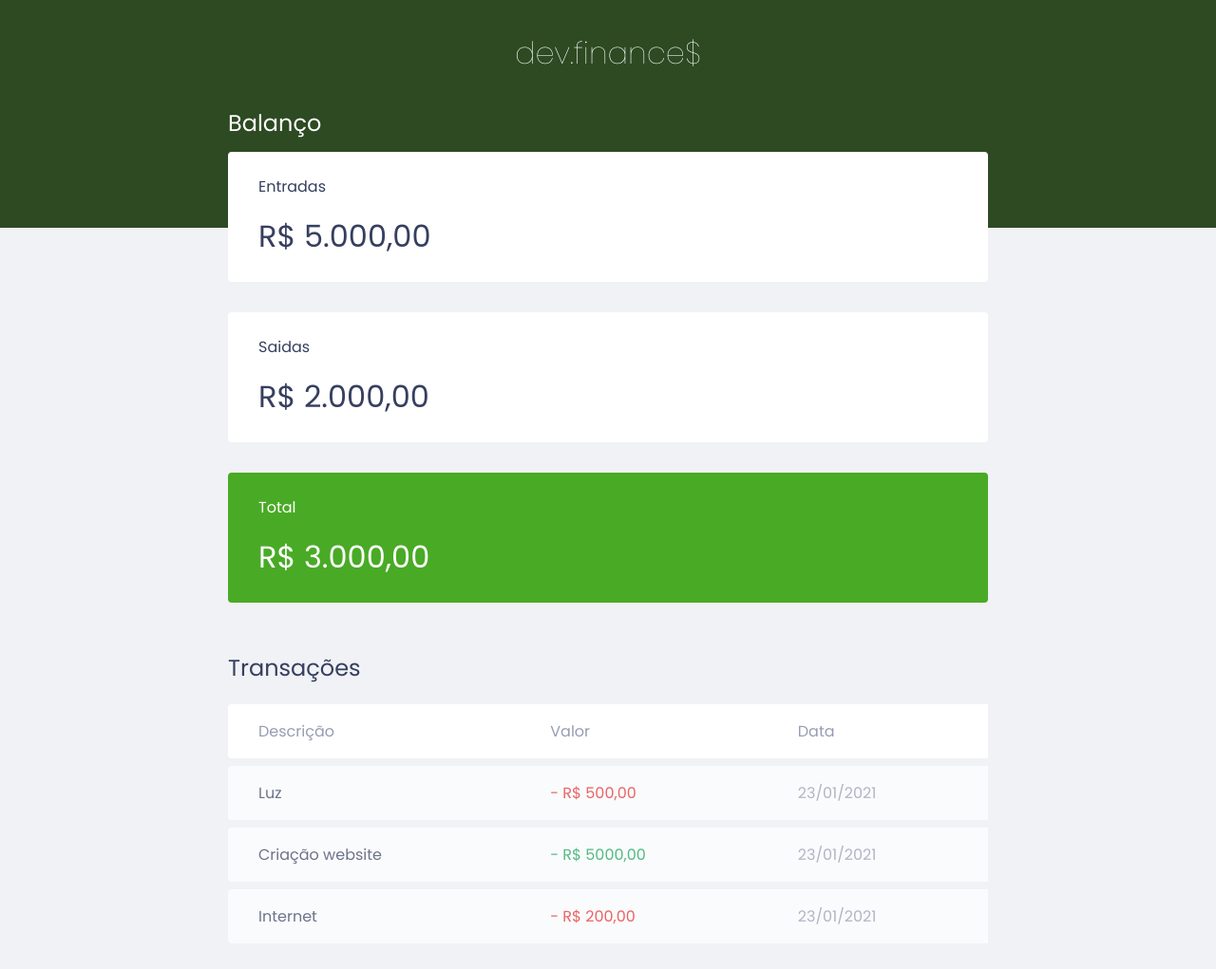
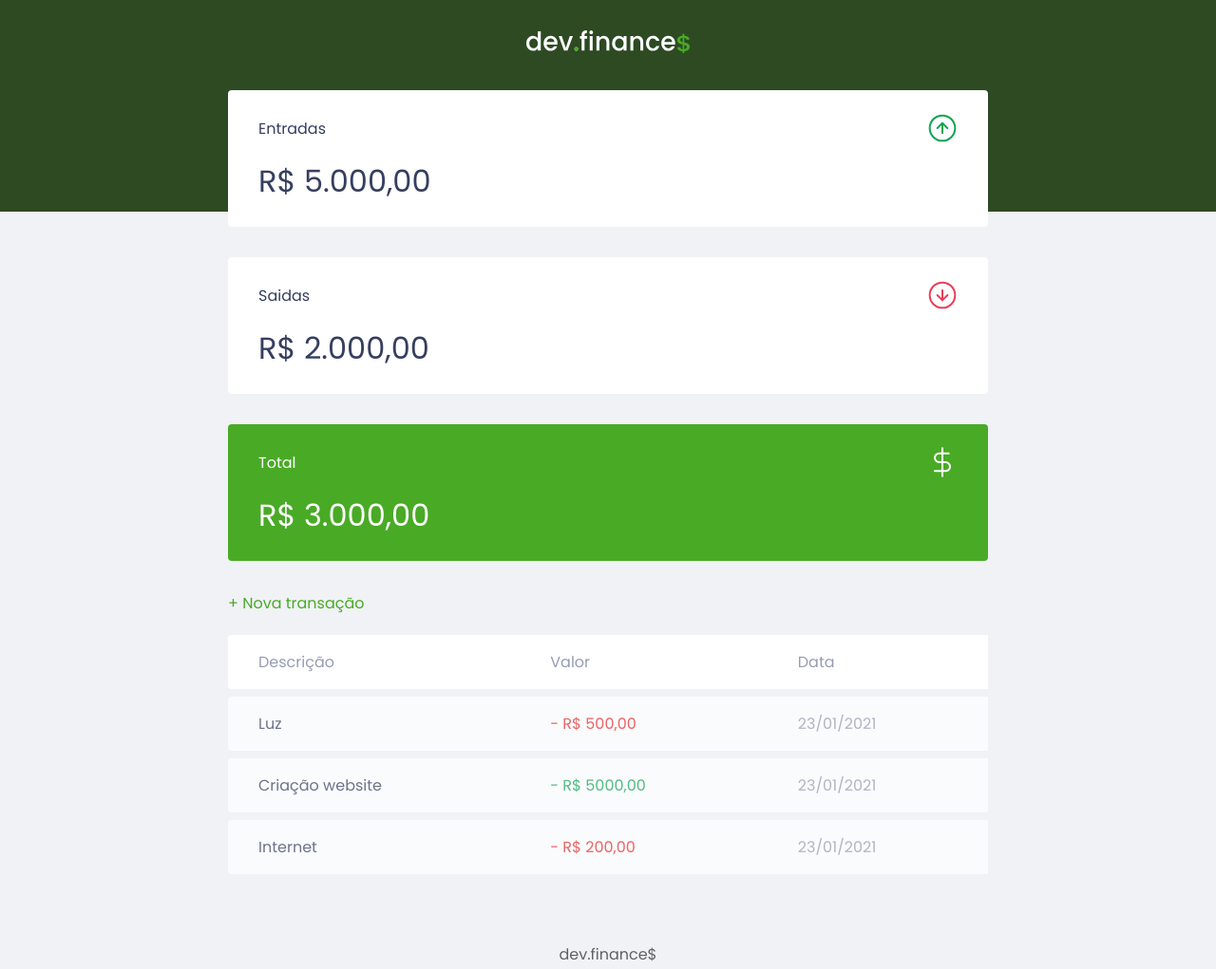
Before and after one commit to mitaksim1/dev.finances, a plain HTML site: page index.html in a window 1280 px wide. Shown: the top 1021 px of the page at 95% size. Drawn offline with Linux system fonts and the light colour scheme.

Commit message:
Adding the logo/image/icons to the page and its css's styles / creating the button + Nova transiçao and its css style

```diff
--- a/index.html
+++ b/index.html
@@ -13,31 +13,45 @@
   </head>
   <body>
     <header>
-      <h1 id="logo">dev.finance$</h1>
+      <img src="./assets/logo.svg" alt="Logo Dev Finance">
     </header>
 
     <main class="container">
       <section id="balance">
-        <h2>Balanço</h2>
+        <h2 class="sr-only">Balanço</h2>
 
         <div class="card">
-          <h3>Entradas</h3>
+          <h3>
+            <!-- span : caixa genérica que vai manter o elemento em linha-->
+            <span>Entradas</span>
+            <img src="./assets/income.svg" alt="Imagem de entradas">
+          </h3>
           <p>R$ 5.000,00</p>
         </div>
 
         <div class="card">
-          <h3>Saidas</h3>
+          <h3>
+            <!-- span : caixa genérica que vai manter o elemento em linha-->
+            <span>Saidas</span>
+            <img src="./assets/expense.svg" alt="Imagem de saidas">
+          </h3>
           <p>R$ 2.000,00</p>
         </div>
 
         <div class="card total">
-          <h3>Total</h3>
+          <h3>
+            <!-- span : caixa genérica que vai manter o elemento em linha-->
+            <span>Total</span>
+            <img src="./assets/total.svg" alt="Imagem de total">
+          </h3>
           <p>R$ 3.000,00</p>
         </div>
       </section>
 
       <section id="transaction">
-        <h2>Transações</h2>
+        <h2 class="sr-only">Transações</h2>
+        <!-- Botao -->
+        <a href="#" class="button new">+ Nova transação</a>
       </section>
 
       <table id="data-table">
--- a/style.css
+++ b/style.css
@@ -16,6 +16,19 @@ body {
     font-family: 'Poppins', sans-serif;
 }
 
+/* Esconder os titulos : Balanço e Transaçoes */
+.sr-only {
+    position: absolute;
+    width: 1px;
+    height: 1px;
+    padding: 0;
+    margin: -1px;
+    overflow: hidden;
+    clip: rect(0, 0, 0, 0);
+    white-space: nowrap;
+    border-width: 0;
+}
+
 .container {
     /* min() espera dois argumentos, ele compara os dois valore e pega sempre o menor baseado no tamanho da tela. Enquanto a tela estiver menor que 800px ele vai pegar 90vw do espaço da tela, à partir de 800px ele para em 800px da tela */
     width: min(90vw, 800px);
@@ -30,6 +43,23 @@ h2 {
     /* Passo a variavel que eu criei para a propriedade color no lugar da cor escrita em bruto */
     color: var(--dark-blue);
     font-weight: normal;
+}
+
+/* Links & Buttons ============================= */
+
+a {
+    color: #49AA26;
+    text-decoration: none;
+}
+
+a:hover {
+    color: #3dd705;
+}
+
+.button.new {
+    /* Como o a é um elemento inline, o margin-bottom nao vai funcionar. Se colocarmos um display: block vai funcionar, mas o a vai pegar toda a largura da pagina. Como nao queremos isso, vamos usar o inline-block que vai guardar as dimensoes inline do a, mas vai pegar as propriedades do block permitindo assim o uso do margin*/
+    margin-bottom: .8rem;
+    display: inline-block;
 }
 
 
@@ -68,6 +98,9 @@ header {
 .card h3 {
     font-weight: normal;
     font-size: 1rem;
+    display: flex;
+    align-items: center;
+    justify-content: space-between;
 }
 
 .card p {
```
